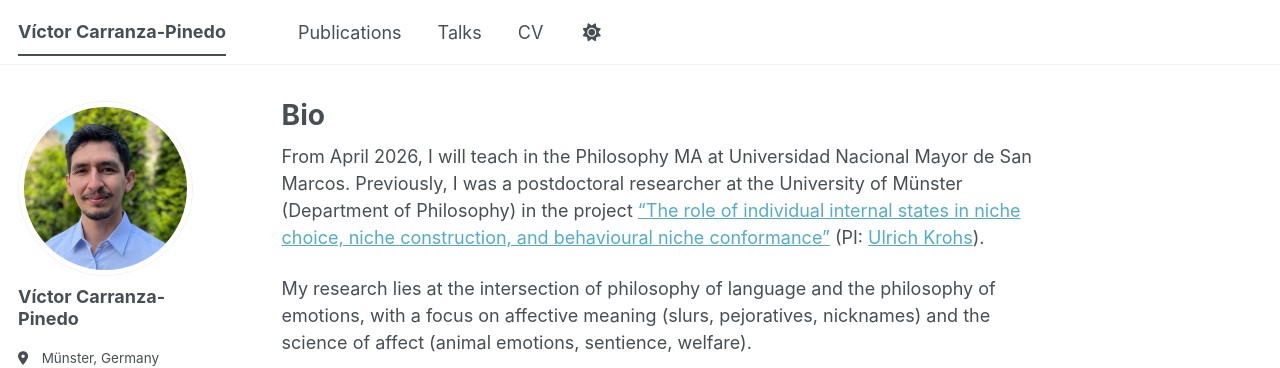
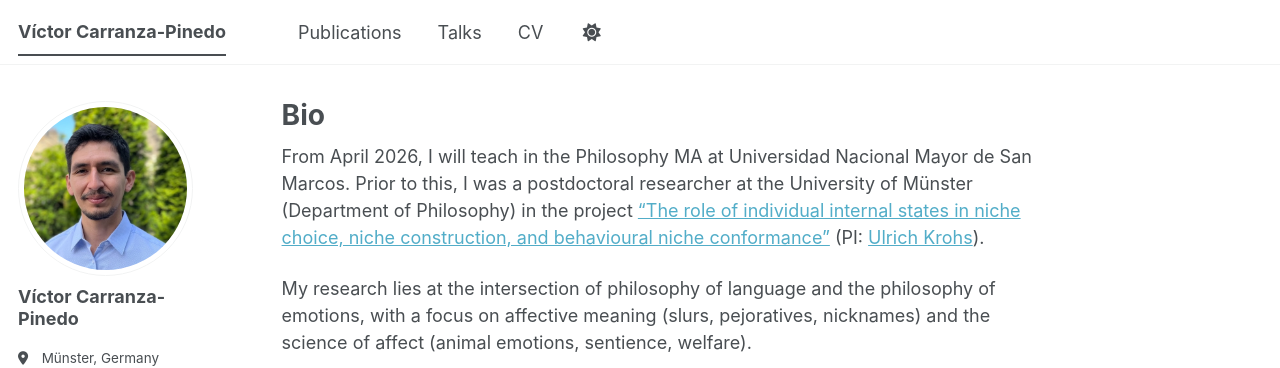
Before and after one commit to carranza-pinedo/carranza-pinedo.github.io, a Jekyll site: the page built from _pages/about.md, in a window 1280 px wide. Shown: the top 368 px of the page. Built offline with Jekyll 4.4.1, drawn with Linux system fonts in a browser that asks for light colours; some web fonts are replaced; a script bundle is joined from its source files by our own code; library files that are not in the unit come from our copies.

Commit message:
Update about.md

```diff
--- a/_pages/about.md
+++ b/_pages/about.md
@@ -9,7 +9,7 @@ redirect_from:
 ---
 
 
-From April 2026, I will teach in the Philosophy MA at Universidad Nacional Mayor de San Marcos. Previously, I was a postdoctoral researcher at the University of Münster (Department of Philosophy) in the project [“The role of individual internal states in niche choice, niche construction, and behavioural niche conformance”](https://www.uni-bielefeld.de/fakultaeten/biologie/forschung/verbuende/sfb_nc3/projects/d01ph2) (PI: [Ulrich Krohs](https://www.uni-muenster.de/PhilSem/mitglieder/krohs/krohs.html)).
+From April 2026, I will teach in the Philosophy MA at Universidad Nacional Mayor de San Marcos. Prior to this, I was a postdoctoral researcher at the University of Münster (Department of Philosophy) in the project [“The role of individual internal states in niche choice, niche construction, and behavioural niche conformance”](https://www.uni-bielefeld.de/fakultaeten/biologie/forschung/verbuende/sfb_nc3/projects/d01ph2) (PI: [Ulrich Krohs](https://www.uni-muenster.de/PhilSem/mitglieder/krohs/krohs.html)).
 
 My research lies at the intersection of philosophy of language and the philosophy of emotions, with a focus on affective meaning (slurs, pejoratives, nicknames) and the science of affect (animal emotions, sentience, welfare).
 
```
